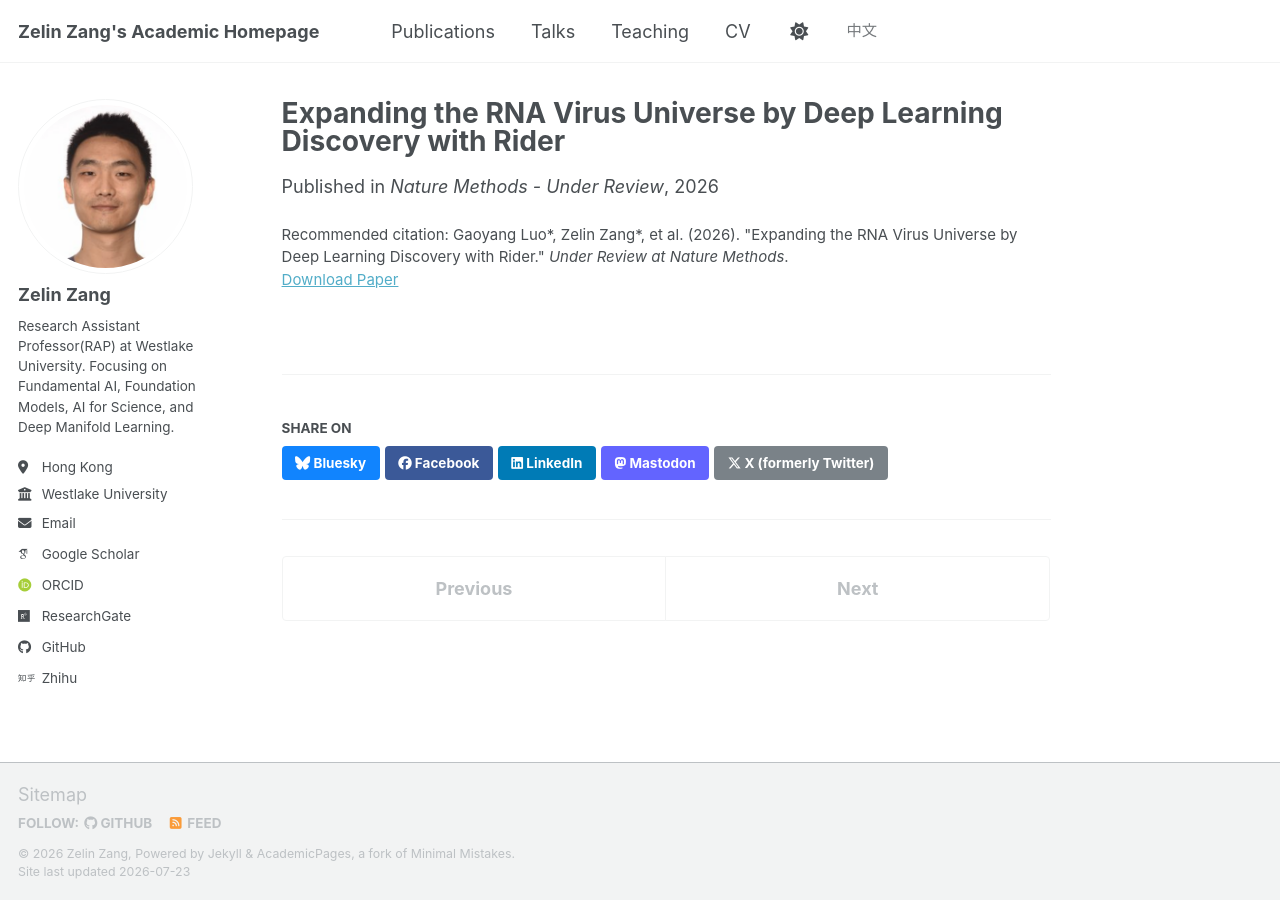
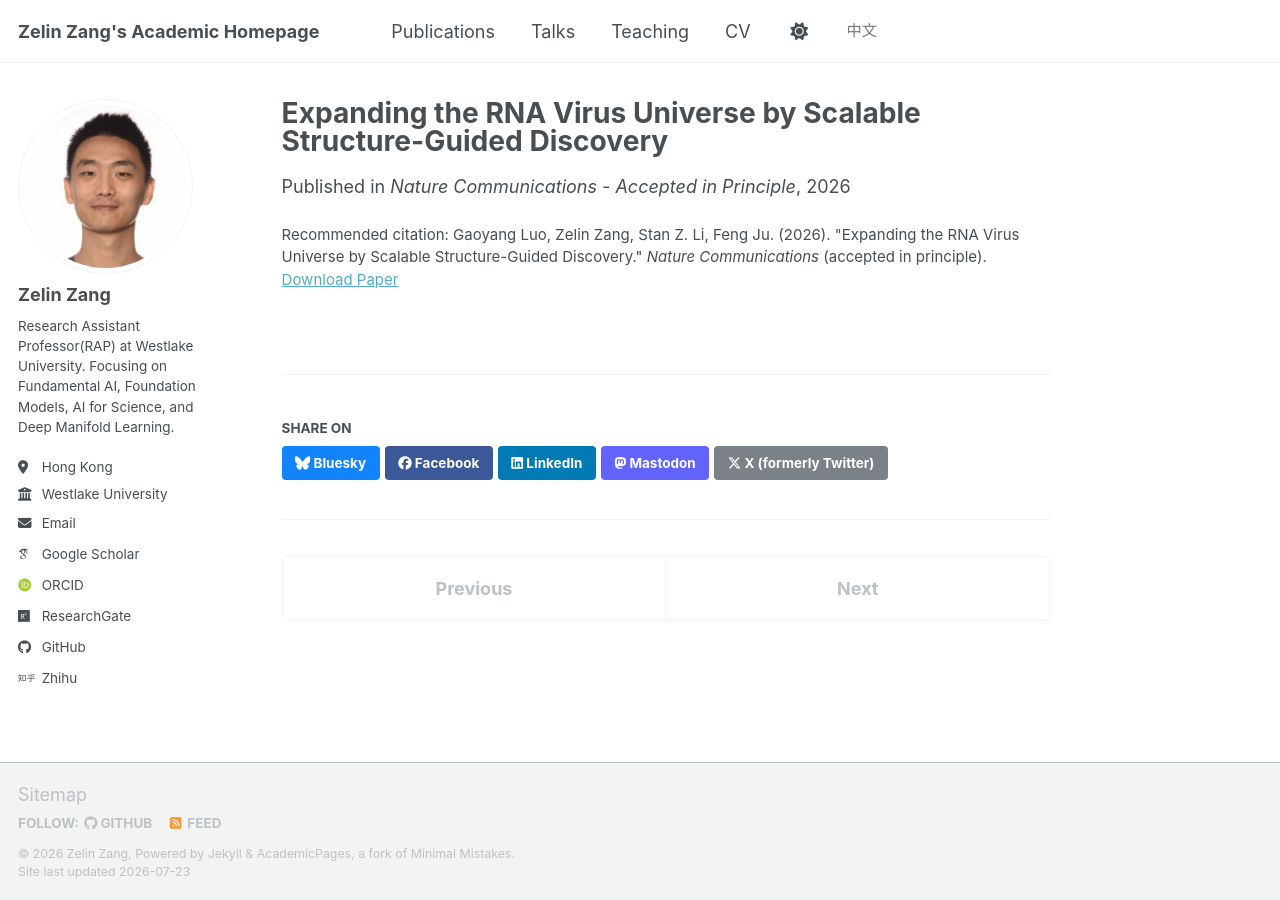
Before and after one commit to zangzelin/zangzelin.github.io, a Jekyll site: the page built from _publications/Rider.md, in a window 1280 px wide. Built offline with Jekyll 4.4.1, drawn with Linux system fonts in a browser that asks for light colours; some web fonts are replaced; a script bundle is joined from its source files by our own code; library files that are not in the unit come from our copies.

Commit message:
Update Rider publication details

```diff
--- a/_data/scholar.yml
+++ b/_data/scholar.yml
@@ -1,2 +1,2 @@
-citation_count: 1291
-citations: '1291'
+citation_count: 1293
+citations: '1293'
--- a/_publications/Rider.md
+++ b/_publications/Rider.md
@@ -1,11 +1,11 @@
 ---
-title: "Expanding the RNA Virus Universe by Deep Learning Discovery with Rider"
+title: "Expanding the RNA Virus Universe by Scalable Structure-Guided Discovery"
 collection: publications
 category: manuscripts
 permalink: /publication/2026-nature-method-rider
-excerpt: 'Gaoyang Luo\*, **Zelin Zang\***, et al., <i>Nature Methods (Under Review)</i>, <span class="badge">Top Journal</span>, <span class="badge">Co-first Author</span>'
+excerpt: 'Gaoyang Luo, **Zelin Zang**, Stan Z. Li, Feng Ju, <i>Nature Communications (Accepted in Principle)</i>, <span class="badge">SCI Q1, IF=15.7</span>, <span class="badge">Top Multidisciplinary Journal</span>'
 date: 2026-01-10
-venue: 'Nature Methods - Under Review'
+venue: 'Nature Communications - Accepted in Principle'
 paperurl: 'https://zelinzang.github.io/files/rider.pdf'
-citation: 'Gaoyang Luo*, Zelin Zang*, et al. (2026). &quot;Expanding the RNA Virus Universe by Deep Learning Discovery with Rider.&quot; <i>Under Review at Nature Methods</i>.'
+citation: 'Gaoyang Luo, Zelin Zang, Stan Z. Li, Feng Ju. (2026). &quot;Expanding the RNA Virus Universe by Scalable Structure-Guided Discovery.&quot; <i>Nature Communications</i> (accepted in principle).'
 ---
```
